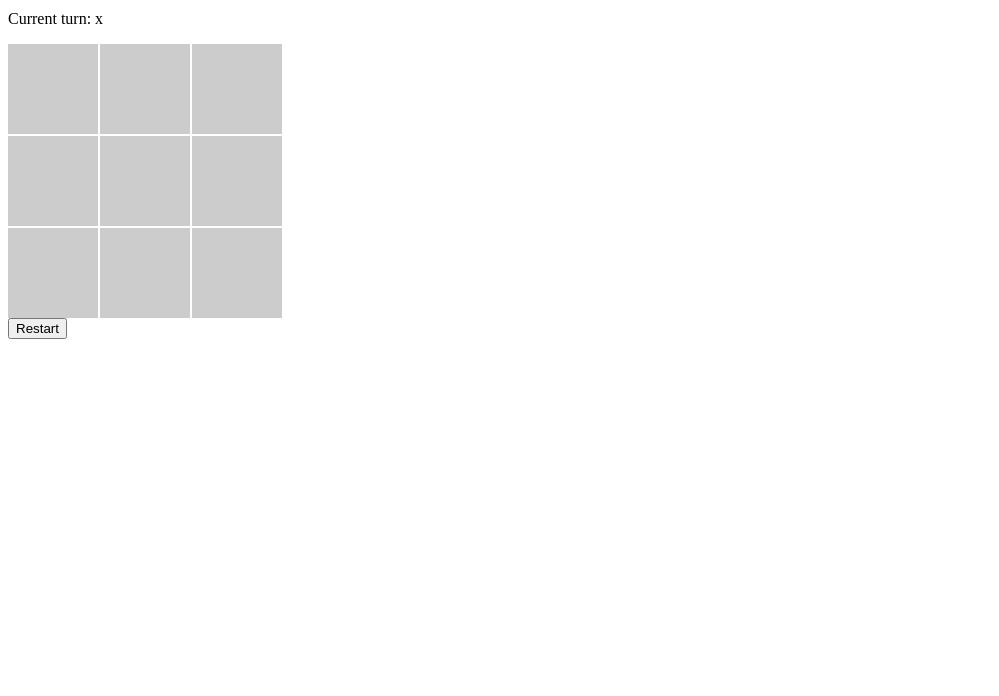
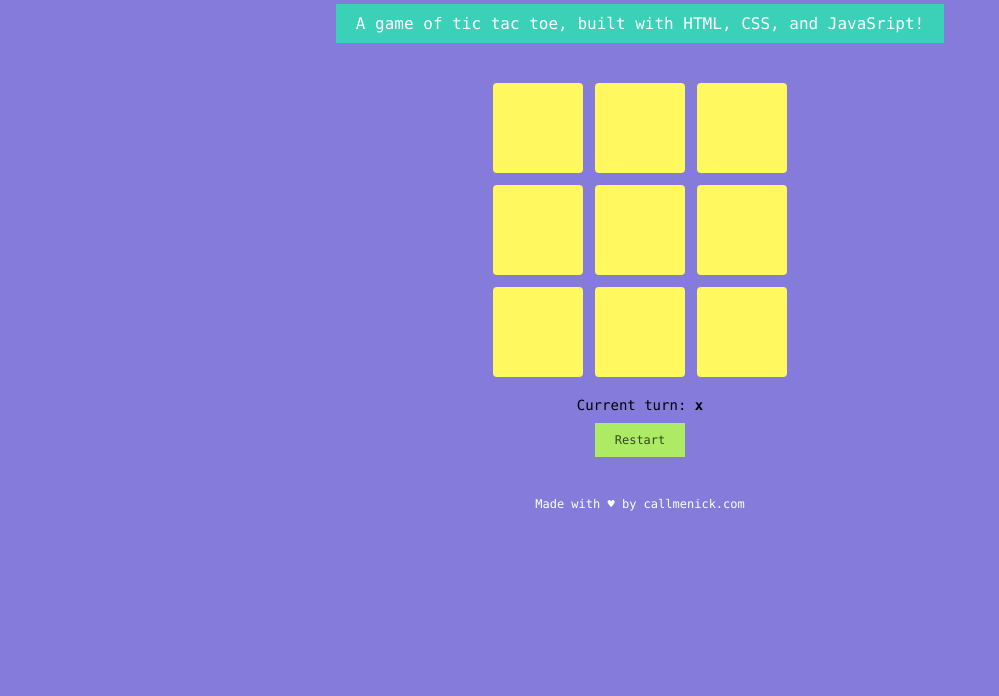
Before and after one commit to callmenick/tic-tac-toe, a website with bundled scripts: page index.html in a window 1280 px wide. Shown: the part 104-800 px from the top of the page, without its empty margins (0-999 px from the left). Built offline with nearby package versions, Linux system fonts and the light colour scheme.

Commit message:
updates markup and styling

```diff
--- a/index.html
+++ b/index.html
@@ -14,28 +14,33 @@
     <script type="module" src="index.js"></script>
   </head>
   <body>
-    <header>
-      <h1>Tic Tac Toe</h1>
-      <p>A game of tic tac toe, built with HTML, CSS, and JavaSript!</p>
-    </header>
-    <main>
-      <div>
-        <p>Current turn: <span class="turn">x</span></p>
-      </div>
-      <div class="board">
-        <span class="cell"></span>
-        <span class="cell"></span>
-        <span class="cell"></span>
-        <span class="cell"></span>
-        <span class="cell"></span>
-        <span class="cell"></span>
-        <span class="cell"></span>
-        <span class="cell"></span>
-        <span class="cell"></span>
-      </div>
-      <div>
-        <button>Restart</button>
-      </div>
-    </main>
+    <div class="wrapper">
+      <header class="header">
+        <h1 class="header-title">Tic Tac Toe</h1>
+        <p class="header-subtitle">
+          A game of tic tac toe, built with HTML, CSS, and JavaSript!
+        </p>
+      </header>
+      <main class="main">
+        <div class="board">
+          <span class="board-spot"></span>
+          <span class="board-spot"></span>
+          <span class="board-spot"></span>
+          <span class="board-spot"></span>
+          <span class="board-spot"></span>
+          <span class="board-spot"></span>
+          <span class="board-spot"></span>
+          <span class="board-spot"></span>
+          <span class="board-spot"></span>
+        </div>
+        <div class="info">
+          <p class="info-message">Current turn: <span class="turn">x</span></p>
+        </div>
+        <div class="actions">
+          <button type="button" class="button-restart">Restart</button>
+        </div>
+      </main>
+      <footer class="footer">Made with ♥ by callmenick.com</footer>
+    </div>
   </body>
 </html>
--- a/style.css
+++ b/style.css
@@ -1,10 +1,126 @@
+:root {
+  --colorPurple: #847BDB;
+  --colorTurquoise: #3BD1B8;
+  --colorGreen: #ACEB63;
+  --colorYellow: #FFF85E;
+}
+
+*,
+*::before,
+*::after {
+  box-sizing: border-box;
+}
+
+html,
+body {
+  margin: 0;
+  padding: 0;
+}
+
+html {
+  font-size: 10px;
+}
+
+body {
+  background-color: var(--colorPurple);
+  font-family: SFMono-Regular, Menlo, Monaco, Consolas, 'Liberation Mono',
+    'Courier New', monospace;
+  font-size: 1.6rem;
+}
+
+button {
+  all: unset;
+  margin: 0;
+  padding: 10px 20px;
+  color: rgba(0, 0, 0, 0.7);
+  background-color: var(--colorGreen);
+  font-size: 1.2rem;
+  cursor: pointer;
+}
+
+.wrapper {
+  display: grid;
+  grid-gap: 40px;
+  max-width: 720px;
+  margin: 40px auto;
+  justify-content: center;
+}
+
+.header {
+  text-align: center;
+}
+
+.header-title,
+.header-subtitle {
+  color: white;
+  background-color: var(--colorTurquoise);
+}
+
+.header-title {
+  display: inline-block;
+  margin: 0 0 10px;
+  padding: 10px 20px;
+}
+
+.header-subtitle {
+  margin: 0;
+  padding: 10px 20px;
+}
+
+.main {
+  display: grid;
+  justify-content: center;
+}
+
 .board {
   display: grid;
   grid-template-columns: repeat(3, 90px);
   grid-template-rows: repeat(3, 90px);
-  grid-gap: 2px;
+  grid-gap: 12px;
 }
 
-.cell {
-  background-color: #ccc;
+.board-spot {
+  display: flex;
+  align-items: center;
+  justify-content: center;
+  font-size: 3rem;
+  font-weight: 700;
+  color: rgba(0, 0, 0, 0.7);
+  background-color: var(--colorYellow);
+  border-radius: 4px;
+  transition: transform 0.2s;
+  user-select: none;
 }
+
+.board-spot:not(.filled) {
+  cursor: pointer;
+}
+
+.board-spot:not(.filled):hover {
+  transform: scale(1.1);
+}
+
+.info {
+  margin-top: 20px;
+  text-align: center;
+}
+
+.info-message {
+  margin: 0;
+  font-size: 1.4rem;
+}
+
+.info-message .turn {
+  font-weight: 700;
+}
+
+.actions {
+  margin-top: 10px;
+  text-align: center;
+}
+
+.footer {
+  color: #fff;
+  font-size: 1.2rem;
+  text-align: center;
+}
```
